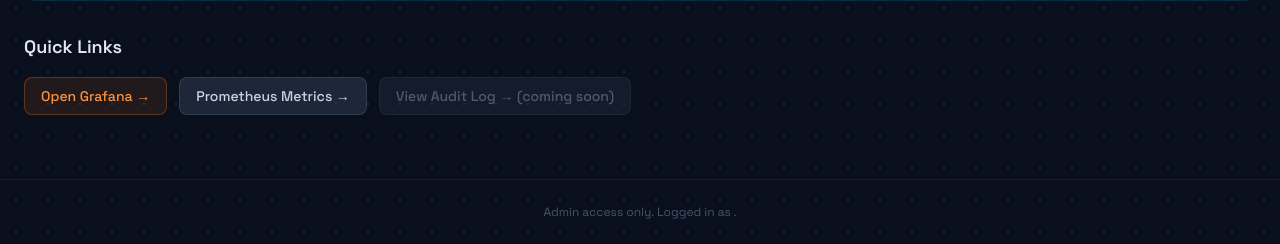
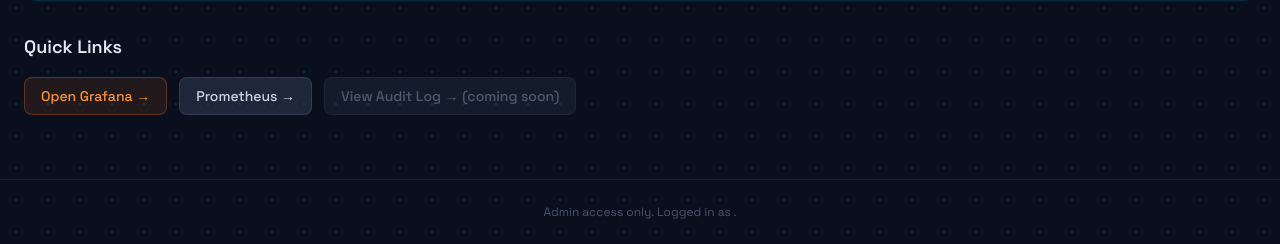
Before and after one commit to volskyi-dmytro/repogator, a Python web app: template frontend/templates/admin.html in a window 1280 px wide. Shown: the part 1000-1244 px from the top of the page. Run offline with Jinja, Linux system fonts and the light colour scheme; the template is opened without the code that fills it, so the values that code supplies are empty; some libraries are stand-ins or nearby versions.

Commit message:
fix: monitoring stack sub-path routing and admin quick links
- Configure Prometheus to serve correctly under its web sub-path,
  matching the same pattern already used by Grafana
- Add Prometheus reverse proxy location to nginx config
- Fix admin dashboard monitoring link to point to the Prometheus UI
  instead of the internal metrics scrape endpoint

Co-Authored-By: Claude Sonnet 4.6 <noreply@anthropic.com>

```diff
--- a/docker-compose.prod.yml
+++ b/docker-compose.prod.yml
@@ -65,6 +65,8 @@ services:
     container_name: repogator-prometheus
     restart: unless-stopped
     mem_limit: 256m
+    ports:
+      - "127.0.0.1:9090:9090"
     volumes:
       - ./monitoring/prometheus.yml:/etc/prometheus/prometheus.yml:ro
       - ./monitoring/prometheus_alerts.yml:/etc/prometheus/alerts.yml:ro
@@ -74,6 +76,8 @@ services:
       - '--storage.tsdb.retention.time=30d'
       - '--storage.tsdb.path=/prometheus'
       - '--web.enable-lifecycle'
+      - '--web.external-url=https://repogator.gojoble.online/prometheus/'
+      - '--web.route-prefix=/prometheus/'
     networks:
       - repogator
 
--- a/frontend/templates/admin.html
+++ b/frontend/templates/admin.html
@@ -277,9 +277,9 @@
            class="inline-flex items-center gap-2 px-4 py-2 bg-orange-500/10 border border-orange-500/30 text-orange-400 rounded-lg hover:bg-orange-500/20 transition-colors font-medium text-sm">
           Open Grafana →
         </a>
-        <a href="/metrics" target="_blank"
+        <a href="/prometheus/" target="_blank"
            class="inline-flex items-center gap-2 px-4 py-2 bg-slate-700/50 border border-slate-600/50 text-slate-300 rounded-lg hover:bg-slate-700 transition-colors font-medium text-sm">
-          Prometheus Metrics →
+          Prometheus →
         </a>
         <a href="/admin/audit"
            class="inline-flex items-center gap-2 px-4 py-2 bg-slate-700/50 border border-slate-600/50 text-slate-400 rounded-lg hover:bg-slate-700 transition-colors font-medium text-sm cursor-not-allowed opacity-50">
```
Also changed, not shown: 1 other file.
